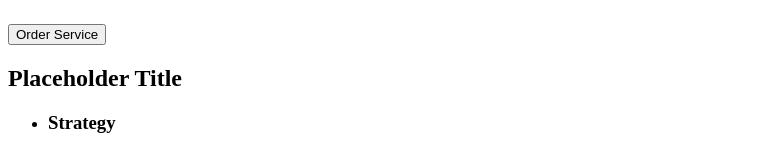
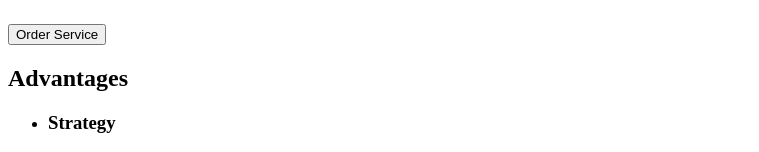
Before and after one commit to Viktor1712od/goit-markup-hw-01, a plain HTML site: page index.html in a window 1280 px wide. Shown: the part 191-343 px from the top of the page, without its empty margins (0-759 px from the left). Drawn offline with Linux system fonts and the light colour scheme.

Commit message:
add markup section 5

```diff
--- a/index.html
+++ b/index.html
@@ -34,7 +34,7 @@
         <button type="button">Order Service</button>
       </section>
       <section>
-        <h2>Placeholder Title</h2>
+        <h2>Advantages</h2>
         <ul>
           <li>
             <h3>Strategy</h3>
```
